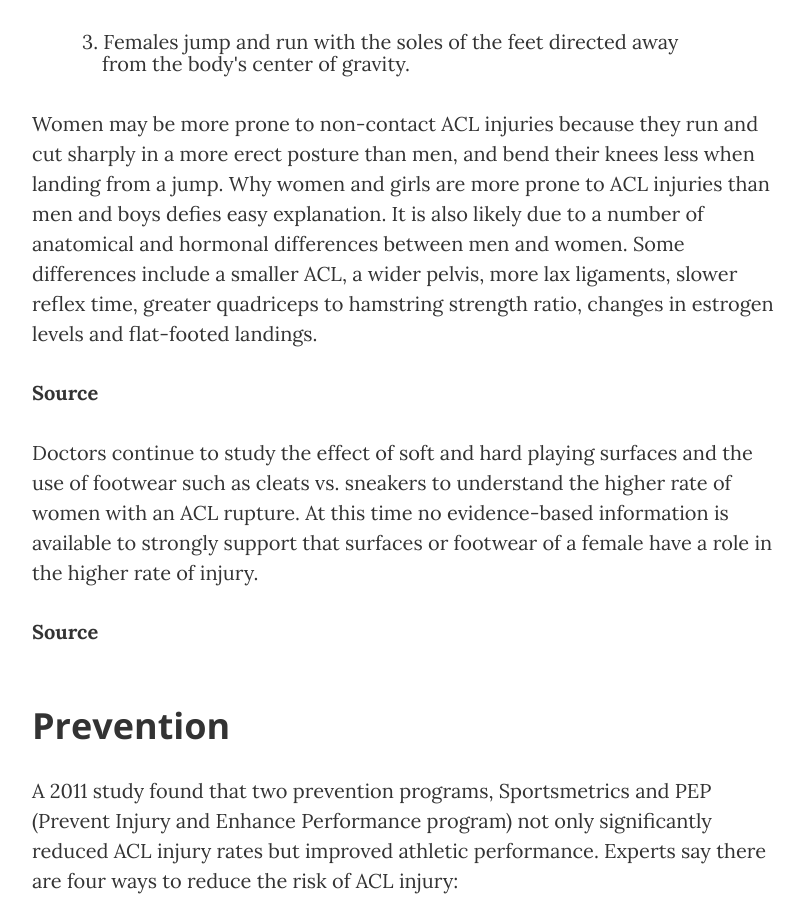
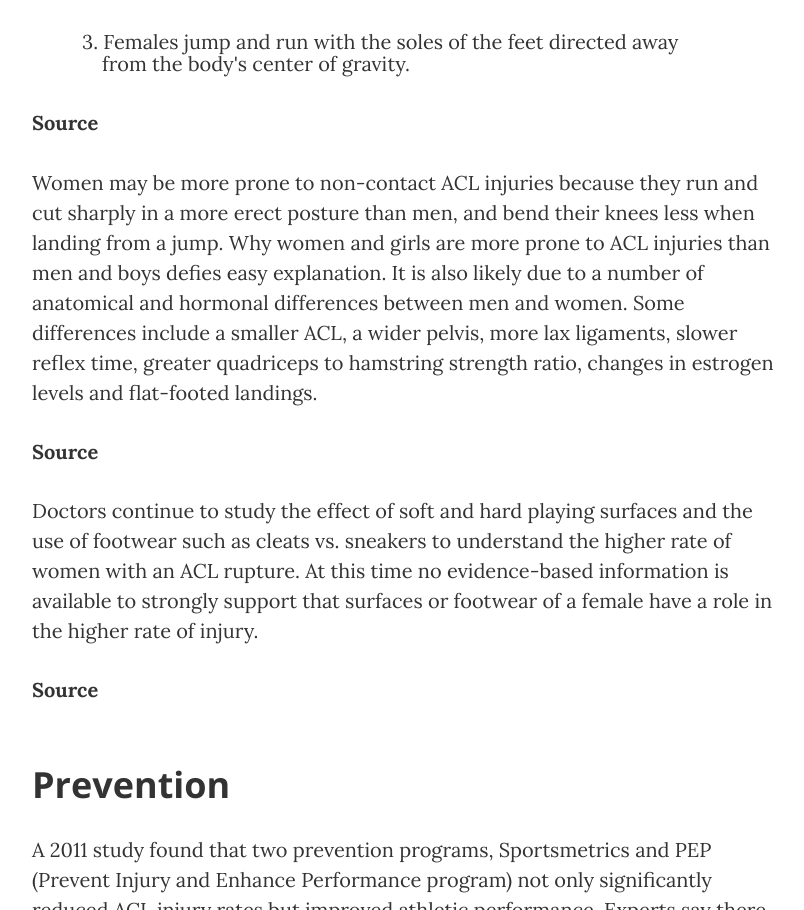
Before and after one commit to corinmanning/corinmanning.github.io, a website: page injury.html in a window 1280 px wide. Shown: the part 1814-2724 px from the top of the page, without its empty margins (233-1037 px from the left). Drawn offline with nearby package versions, Linux system fonts and the light colour scheme.

Commit message:
sixth commit

```diff
--- a/injury.html
+++ b/injury.html
@@ -122,6 +122,8 @@
                             <p id="life">2. Females' knees are less bent when jumping and landing.</p>
                             <p id="life">3. Females jump and run with the soles of the feet directed away</p> <p id="live" style="margin-top:-5%;">from the body's center of gravity.</p>
 
+                            <a href="http://orthonc.com/your-health/preventing-acl-tears-why-are-acl-tears-more-common-in-female-athletes" target="_blank"><strong>Source</strong></a>
+
                     <p>Women may be more prone to non-contact ACL injuries because they run and cut sharply in a more erect posture than men, and bend their knees less when landing
                     from a jump. Why women and girls are more prone to ACL injuries than men and boys defies easy explanation. It is also likely due to a number of anatomical and hormonal
                     differences between men and women. Some differences include a smaller ACL, a wider pelvis, more lax ligaments, slower reflex time, greater quadriceps to hamstring
```
